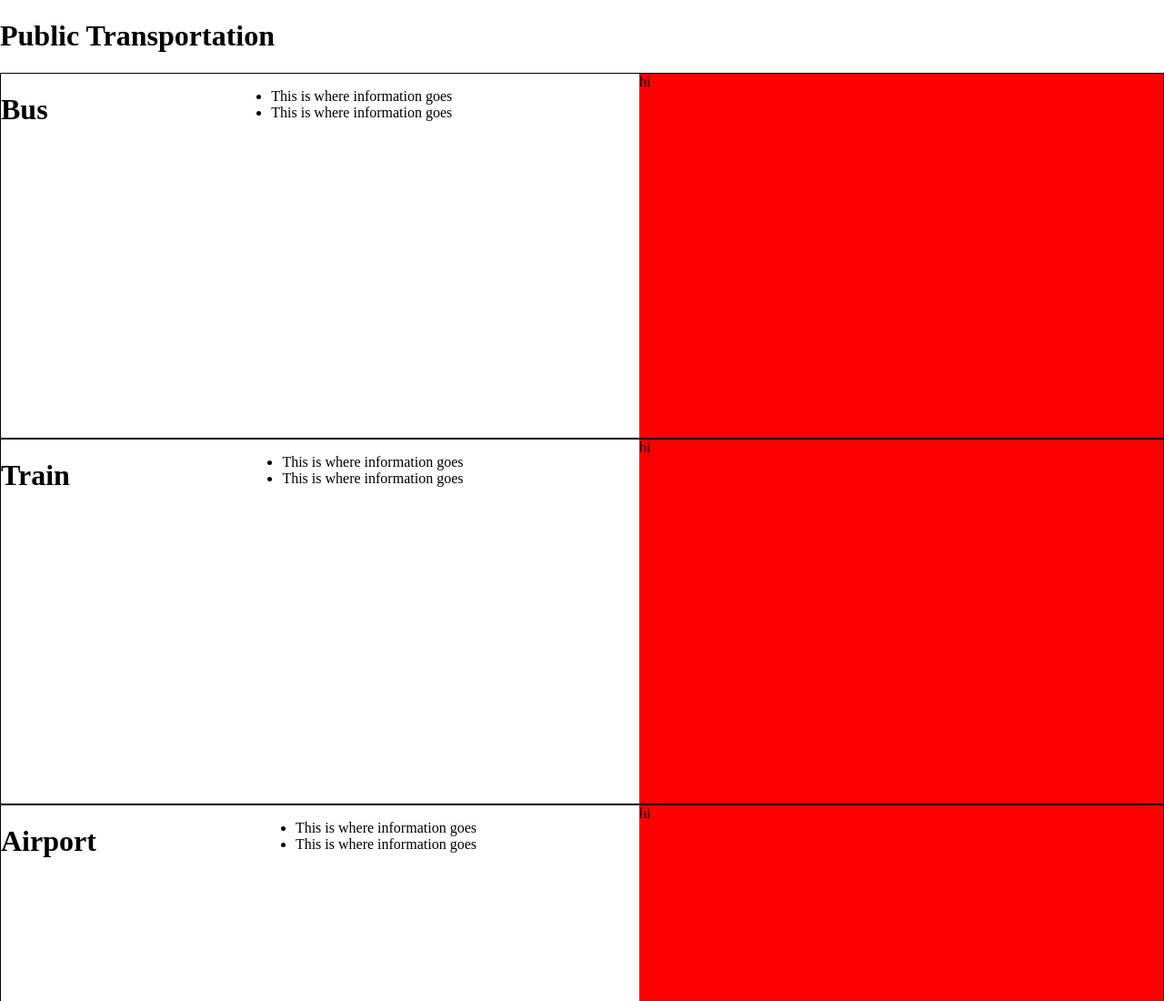
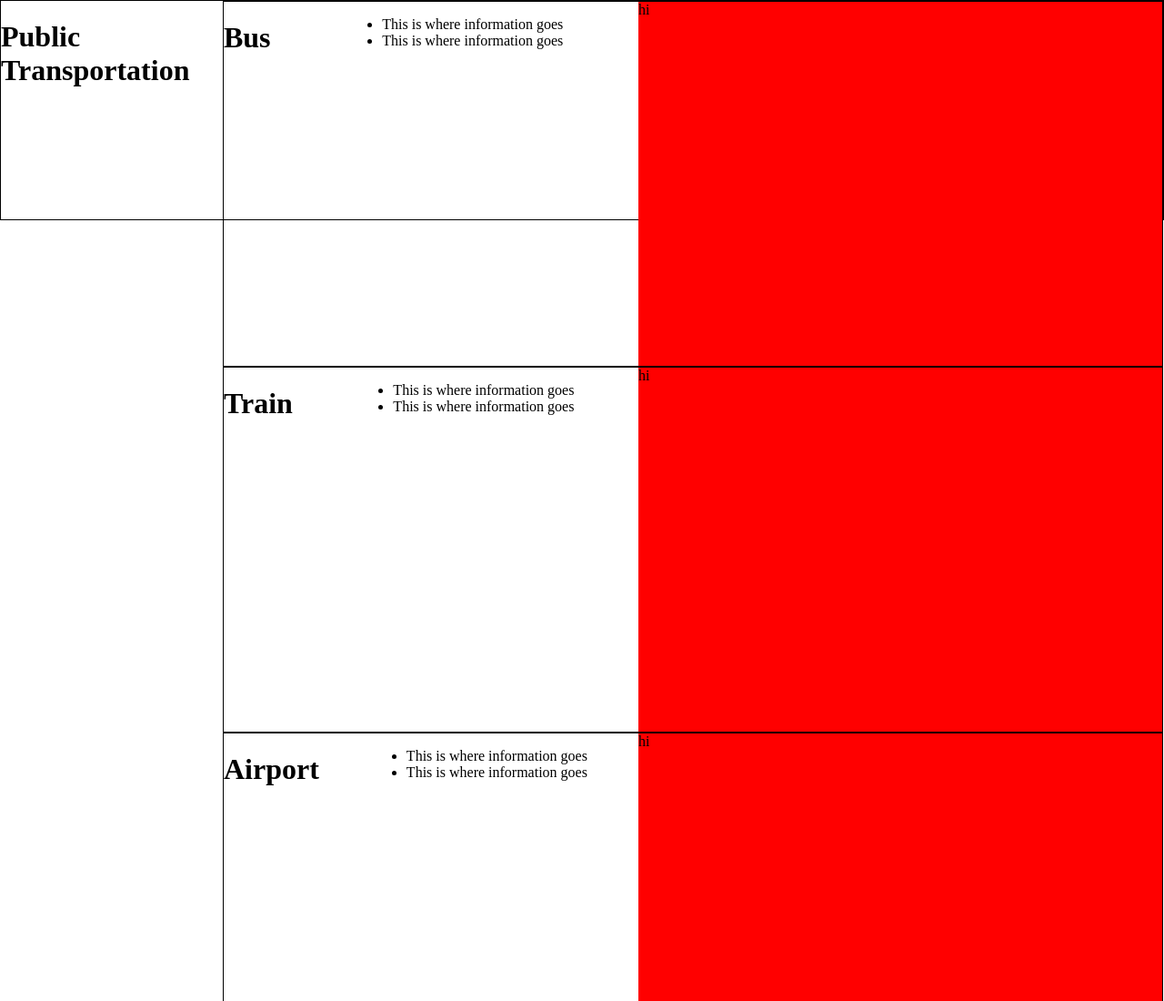
Before and after one commit to jasonnguyengh/transportation, a plain HTML site: page index.html in a window 1280 px wide. Shown: the top 1100 px of the page at 91% size. Drawn offline with Linux system fonts and the light colour scheme.

Commit message:
Updates index.html
adds a div to header public transportation

```diff
--- a/index.html
+++ b/index.html
@@ -5,8 +5,9 @@
 </head>
 
 <body>
-<title>Public Transportation</title>
+<div style="border:solid 1px black; display: flex; justify-content: space-between; margin: px;">
 <h1>Public Transportation</h1>
+<div style="width:100vw; height: 30vh; margin: px;">
 
 <div style="border: solid 1px black; display: flex; justify-content: space-between; margin: px;">
 <h1>Bus</h1>
```
